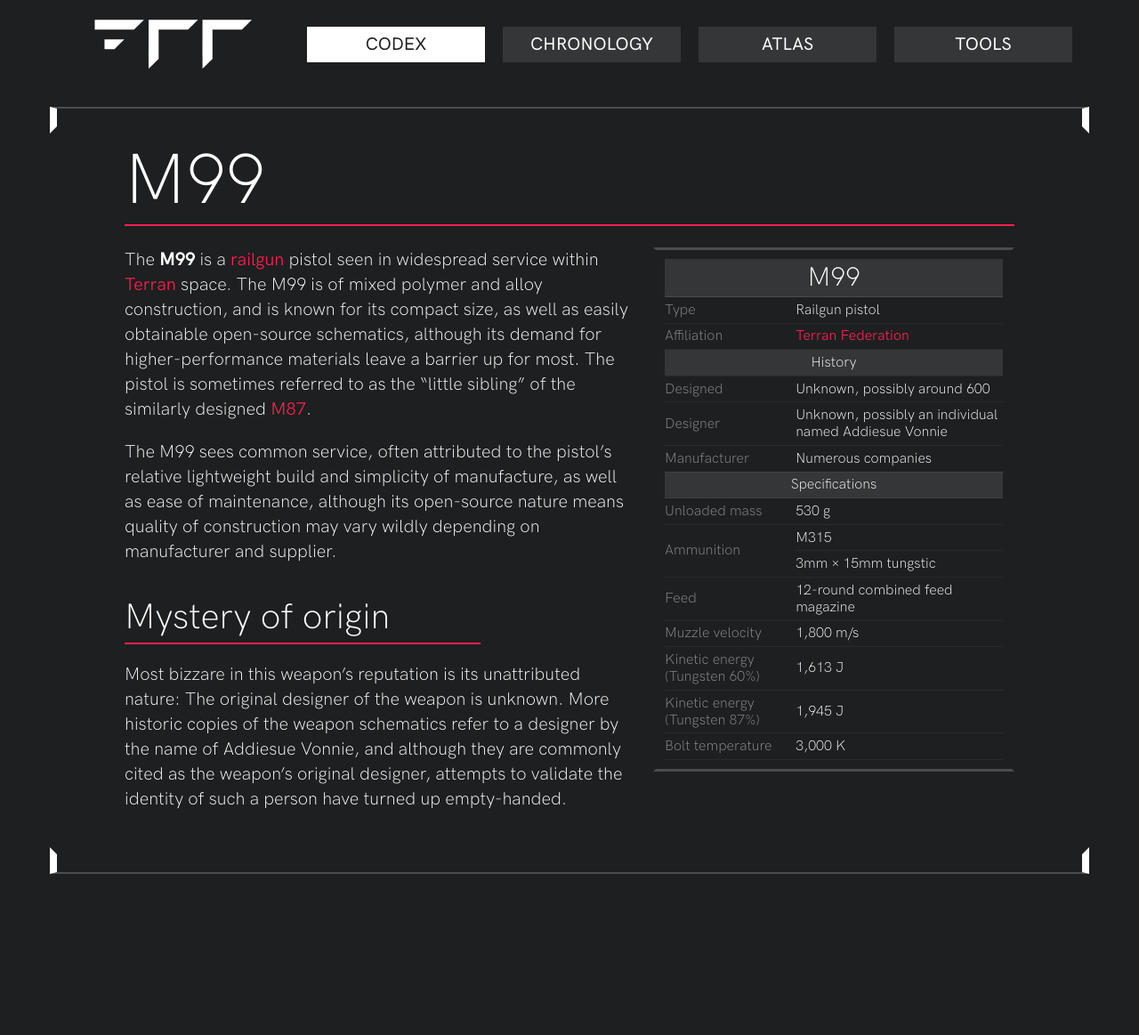
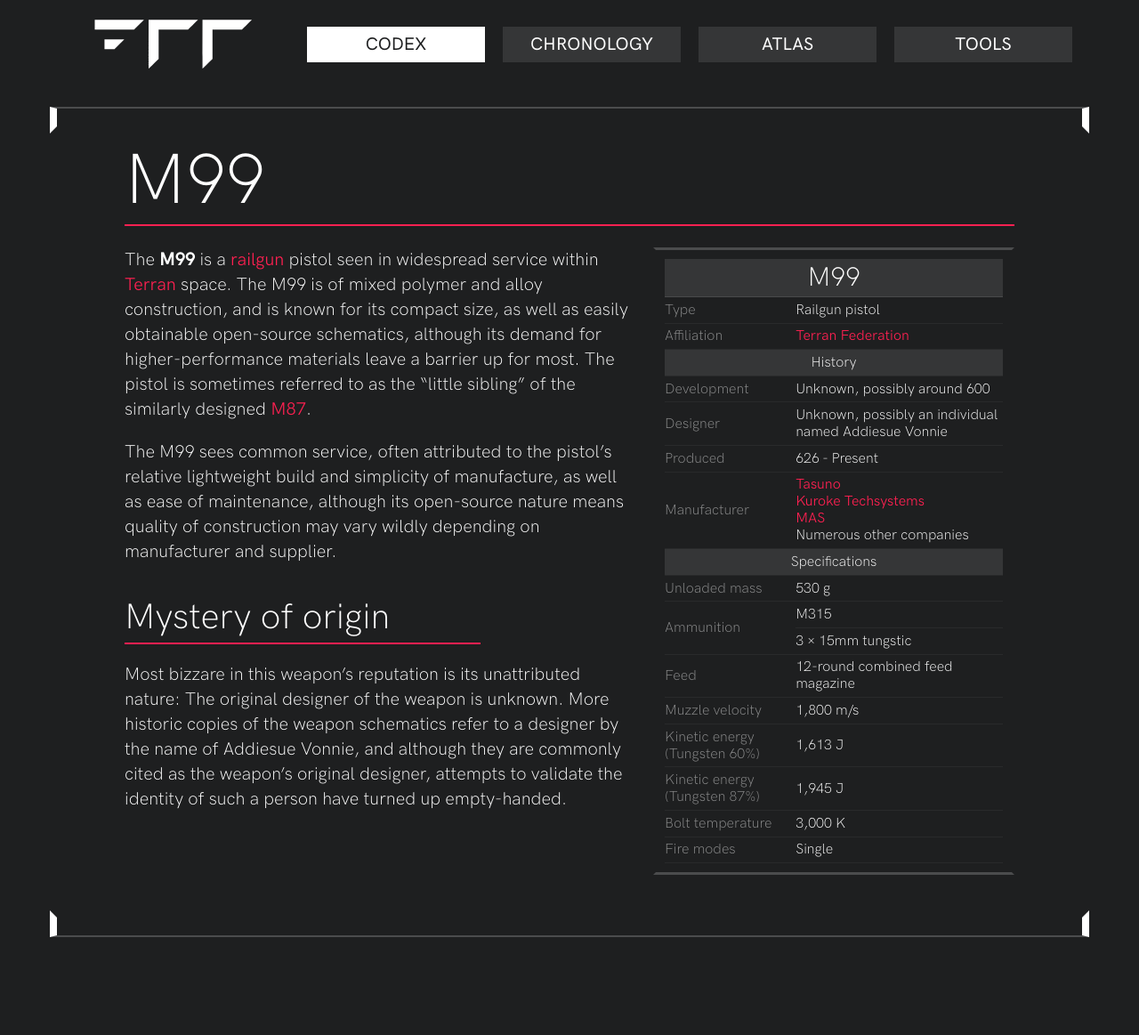
Before and after one commit to Kavaeric/p700-source, a Jekyll site: the page built from codex/M99.md, in a window 1280 px wide. Shown: the whole page at 89% size. Built offline with Jekyll 4.4.1, drawn with Linux system fonts in a browser that asks for light colours; nearby versions of some CDN libraries; before the commit the page ends 1092 px from its top, so only the background shows below that.

```diff
--- a/_includes/infobox_railgun.html
+++ b/_includes/infobox_railgun.html
@@ -37,7 +37,7 @@
 
         <tr><th colspan="2">History</th></tr>
         <tr>
-            <td class="infoname">Designed</td>
+            <td class="infoname">Development</td>
             <td>{{ include.designed }}</td>
         </tr>
         <tr>
@@ -45,7 +45,7 @@
             <td>{{ include.designer | markdownify | remove: '<p>' | remove: '</p>' }}</td>
         </tr>
 
-        {%- if prod != null -%}
+        {%- if include.prod != null -%}
         <tr>
             <td class="infoname">Produced</td>
             <td>{{ include.prod }}</td>
@@ -68,7 +68,11 @@
         {%- if include.massUnl != null -%}
         <tr>
             <td class="infoname">Unloaded mass</td>
+            {%- if include.massUnl >= 1000 -%}
+            <td>{{ include.massUnl | divided_by: 1000.0 | round: 2 }} kg</td>
+            {%- else -%}
             <td>{{ include.massUnl }} g</td>
+            {%- endif -%}
         </tr>
         {%- endif -%}
         {%- if include.massLoad != null -%}
@@ -120,6 +124,18 @@
             <td>{{ include.temp | intcomma}} K</td>
         </tr>
 
+        <tr>
+            <td class="infoname">Fire modes</td>
+            <td>{{ include.modes }}</td>
+        </tr>
+
+        {%- if include.rate != null -%}
+        <tr>
+            <td class="infoname">Rate of fire</td>
+            <td>{{ include.rate | intcomma }} RPM</td>
+        </tr>
+        {%- endif -%}
+
     </tbody>
 </table>
 </div>
--- a/codex/M99.md
+++ b/codex/M99.md
@@ -14,8 +14,11 @@ categories: [Weapon, Railgun, Technology]
     designed="Unknown, possibly around 600"
     designer="Unknown, possibly an individual named Addiesue Vonnie"
     prod="626 - Present"
+    manufacturer="[Tasuno](Tasuno)<br>
+                  [Kuroke Techsystems](Kuroke Techsystems)<br>
+                  [MAS](MAS)<br>
+                  Numerous other companies"
 
-    manufacturer="Numerous companies"
     massUnl=530
     coreName="M315"
     coreDimX=3
@@ -24,6 +27,7 @@ categories: [Weapon, Railgun, Technology]
     feed="12-round combined feed magazine"
     velocity=1800
     temp=3000
+    modes="Single"
     -%}
 
 The **M99** is a [railgun](Railgun) pistol seen in widespread service within [Terran](Terran_Federation)
```
Also changed, not shown: other parts of _includes/infobox_railgun.html (+1 -1 lines), codex/Kadote.md (added, +41 -0 lines).
